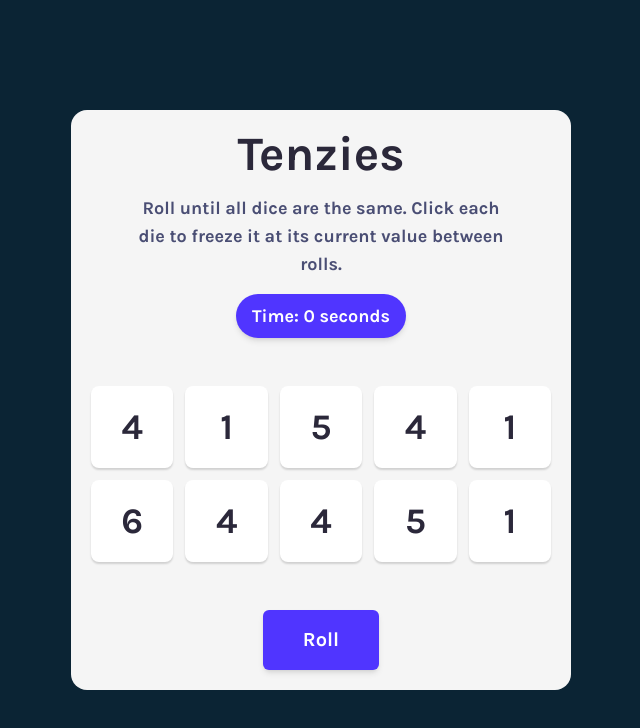
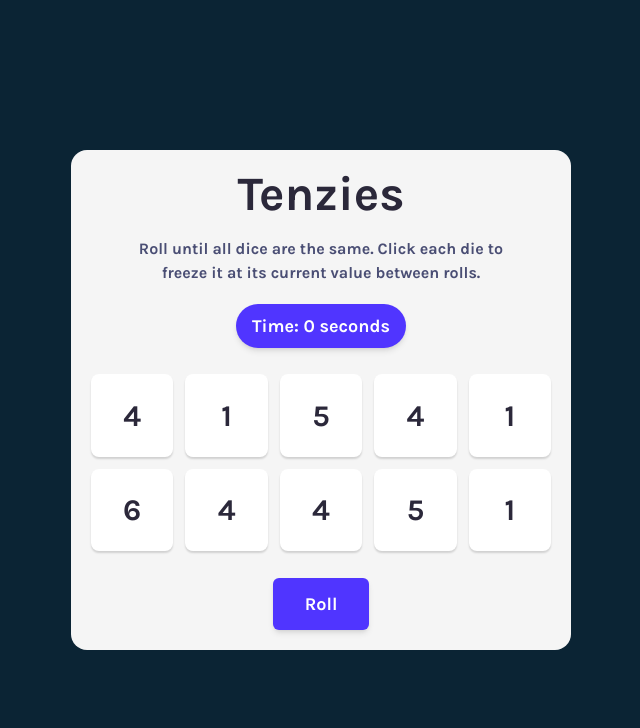
Before and after one commit to iRanbaxx/Tenzies, a React (Vite) app: page / in a window 1280 px wide. Shown: the top 728 px of the page, without its empty margins (319-959 px from the left). Built offline with nearby package versions, Linux system fonts and the light colour scheme.

Commit message:
UI and Bug Fixes

```diff
--- a/package.json
+++ b/package.json
@@ -15,7 +15,8 @@
     "nanoid": "^5.0.7",
     "react": "^18.3.1",
     "react-confetti": "^6.1.0",
-    "react-dom": "^18.3.1"
+    "react-dom": "^18.3.1",
+    "react-use": "^17.5.1"
   },
   "devDependencies": {
     "@eslint/js": "^9.11.1",
--- a/src/App.css
+++ b/src/App.css
@@ -4,17 +4,21 @@
 
 @layer base {
   body {
-    @apply bg-[#0b2434] font-karla;
+    @apply select-none bg-[#0b2434] font-karla;
   }
 }
 
 @layer components {
   .main-container {
-    @apply flex min-h-screen w-full items-center justify-center p-4;
+    @apply relative flex min-h-dvh w-full items-center justify-center overflow-hidden p-4;
+  }
+
+  .confetti-container {
+    @apply pointer-events-none absolute inset-0 z-10;
   }
 
   .game-container {
-    @apply flex aspect-square w-full max-w-[500px] flex-col items-center justify-center gap-4 rounded-2xl bg-[#F5F5F5] p-5;
+    @apply relative z-20 flex aspect-square w-full max-w-[31.25rem] flex-col items-center justify-between gap-4 rounded-2xl bg-[#F5F5F5] p-5;
   }
 
   .game-title {
@@ -22,26 +26,38 @@
   }
 
   .game-info {
-    @apply max-w-[80%] text-center text-base text-[#4A4E74] sm:text-lg;
+    @apply max-w-[80%] text-center text-sm text-[#4A4E74] sm:text-base;
   }
 
   .dice-container {
-    @apply grid w-full grid-cols-5 grid-rows-2 gap-3 py-4;
+    @apply grid w-full grid-cols-5 grid-rows-2 gap-2 sm:gap-3;
   }
 
   .die-component {
-    @apply flex aspect-square cursor-pointer items-center justify-center rounded-lg shadow-die;
+    @apply flex aspect-square cursor-pointer items-center justify-center rounded-lg shadow-die transition-colors duration-200;
+  }
+
+  .die-component.held {
+    @apply bg-[#59E391];
+  }
+
+  .die-component.not-held {
+    @apply bg-white;
+  }
+
+  .die-component.game-won {
+    @apply cursor-default;
   }
 
   .die-num {
-    @apply text-2xl font-bold leading-none text-[#2B283A] sm:text-3xl md:text-4xl;
+    @apply text-xl font-bold leading-none text-[#2B283A] sm:text-2xl md:text-3xl;
   }
 
   .roll-dice-button {
-    @apply mt-4 rounded-md bg-[#5035FF] px-8 py-3 text-lg font-bold text-white shadow-md hover:bg-[#3E2BC5] active:shadow-inner sm:px-10 sm:py-4 sm:text-xl;
+    @apply mt-2 rounded-md bg-[#5035FF] px-6 py-2 text-base font-bold text-white shadow-md transition-colors duration-200 hover:bg-[#3E2BC5] active:shadow-inner sm:px-8 sm:py-3 sm:text-lg;
   }
 
   .timer {
-    @apply mb-4 rounded-full bg-[#5035FF] px-4 py-2 text-lg font-semibold text-white shadow-md;
+    @apply mb-2 rounded-full bg-[#5035FF] px-3 py-1 text-base font-semibold text-white shadow-md sm:px-4 sm:py-2 sm:text-lg;
   }
 }
--- a/src/App.tsx
+++ b/src/App.tsx
@@ -1,5 +1,6 @@
 import { useEffect } from 'react';
 import ReactConfetti from 'react-confetti';
+import { useWindowSize } from 'react-use';
 import Die from './components/Die.tsx';
 import { useGameLogic } from './hooks/useGameLogic.ts';
 import { useTimer } from './hooks/useTimer.ts';
@@ -9,6 +10,7 @@ const App = () => {
   // Custom hooks for game logic and timer
   const { dice, tenzies, rollDice, holdDice } = useGameLogic();
   const { timer, isRunning, startTimer, stopTimer, resetTimer } = useTimer();
+  const { width, height } = useWindowSize();
 
   // Handle roll button click
   const handleRollClick = () => {
@@ -22,6 +24,7 @@ const App = () => {
 
   // Handle die click for holding
   const handleHoldDice = (id: string) => {
+    if (tenzies) return; // Don't allow changes when the game is won
     if (!isRunning) {
       startTimer();
     }
@@ -37,8 +40,17 @@ const App = () => {
 
   return (
     <main className="main-container">
+      {tenzies && (
+        <div className="confetti-container">
+          <ReactConfetti
+            width={width}
+            height={height}
+            recycle={true}
+            numberOfPieces={200}
+          />
+        </div>
+      )}
       <div className="game-container">
-        {tenzies && <ReactConfetti />} {/* Show confetti when game is won */}
         <h1 className="game-title">Tenzies</h1>
         <p className="game-info">
           Roll until all dice are the same. Click each die to freeze it at its
@@ -51,6 +63,7 @@ const App = () => {
               key={die.id}
               {...die}
               holdDice={() => handleHoldDice(die.id)}
+              tenzies={tenzies}
             />
           ))}
         </div>
--- a/src/components/Die.tsx
+++ b/src/components/Die.tsx
@@ -1,12 +1,13 @@
 import { DieProps } from '../types';
 
 // Die component: Represents a single die in the Tenzies game
-const Die = ({ value, isHeld, holdDice }: DieProps) => (
+const Die = ({ value, isHeld, holdDice, tenzies }: DieProps) => (
   <div
     onClick={holdDice}
-    className={`die-component ${isHeld ? 'bg-[#59E391]' : 'bg-white'}`}
+    className={`die-component ${
+      isHeld ? 'held' : 'not-held'
+    } ${tenzies ? 'game-won' : ''}`}
   >
-    {/* Display the die's value */}
     <span className="die-num">{value}</span>
   </div>
 );
--- a/src/types/index.ts
+++ b/src/types/index.ts
@@ -8,4 +8,5 @@ export interface Dice {
 // Interface for the Die component
 export interface DieProps extends Omit<Dice, 'id'> {
   holdDice: () => void;
+  tenzies: boolean;
 }
```
Also changed, not shown: 1 other file (tests, documents, lock files or other folders).
